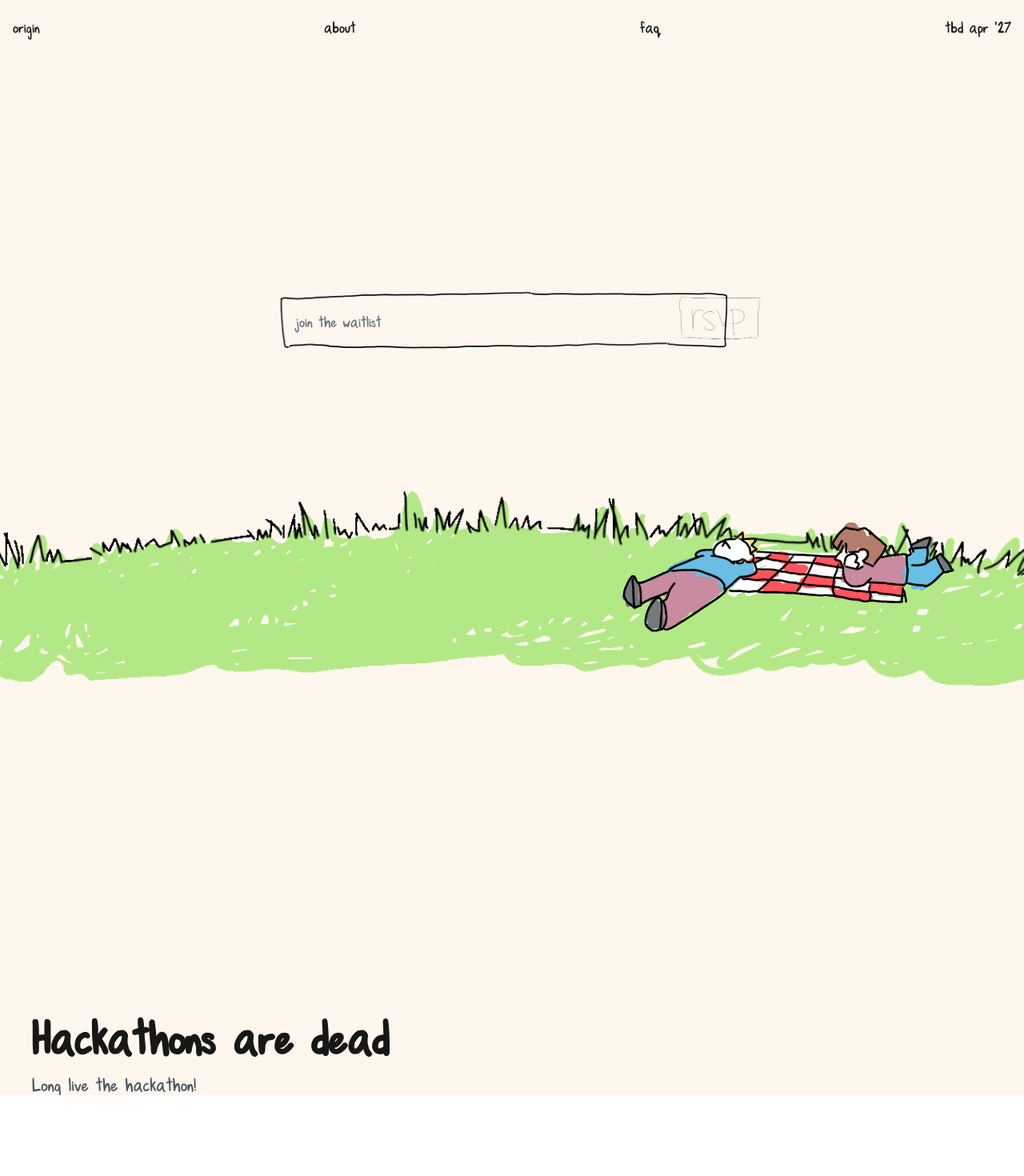
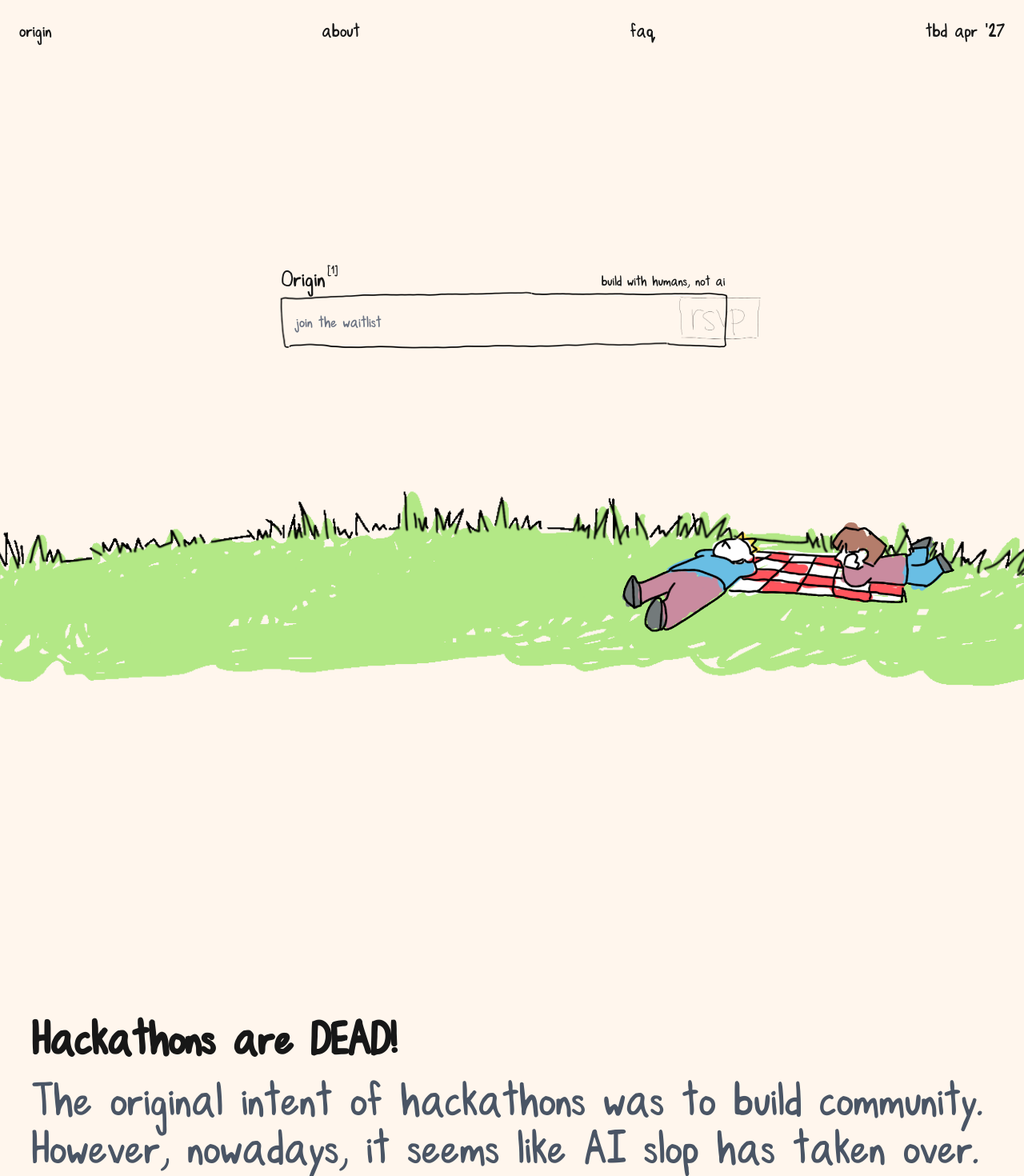
Before and after one commit to samzeh/origin, a Next.js app in the folder origin/: page / in a window 1280 px wide. Shown: the top 1470 px of the page at 80% size. Before the commit the page ends 1369 px from the top, so only its background shows below. Built offline with nearby package versions, Linux system fonts and the light colour scheme.

Commit message:
added hackathon name/definition

```diff
--- /dev/null
+++ b/origin/app/hero-waitlist.tsx
@@ -0,0 +1,50 @@
+"use client";
+
+import { useState } from "react";
+import { originFont } from "./fonts";
+import { WaitlistInput } from "./waitlist-input";
+
+export function HeroWaitlist() {
+  const [showDefinition, setShowDefinition] = useState(false);
+
+  return (
+    <div className={`${originFont.className} relative w-full max-w-[720px]`}>
+      <div className="pointer-events-none relative z-50">
+        <WaitlistInput />
+      </div>
+
+      <button
+        type="button"
+        className="absolute top-[28%] left-[10%] cursor-pointer text-left text-xl leading-none sm:text-2xl md:text-3xl"
+        onMouseEnter={() => setShowDefinition(true)}
+        onMouseLeave={() => setShowDefinition(false)}
+        onFocus={() => setShowDefinition(true)}
+        onBlur={() => setShowDefinition(false)}
+      >
+        Origin
+        <span className="relative -top-4 ml-0.75 text-[13px] leading-none sm:text-sm">
+          [1]
+        </span>
+      </button>
+
+      <h1 className="absolute top-[30%] right-[13%] max-w-[45%] text-right text-sm leading-relaxed sm:text-base md:text-lg">
+        build with humans, not ai
+      </h1>
+
+      <div
+        className={`absolute top-[62%] left-[11%] z-10 w-[82%] text-left leading-relaxed transition-opacity duration-300 ${
+          showDefinition ? "opacity-100" : "pointer-events-none opacity-0"
+        }`}
+        aria-hidden={!showDefinition}
+      >
+        <h1 className="text-base leading-relaxed sm:text-lg">
+          [1] Origin <span className="text-lg text-gray-600">noun</span>
+        </h1>
+        <p className="mt-0.5 text-lg leading-relaxed text-gray-600 sm:text-base">
+          a starting point where ideas first meet people and begin to take
+          shape
+        </p>
+      </div>
+    </div>
+  );
+}
--- a/origin/app/page.tsx
+++ b/origin/app/page.tsx
@@ -1,18 +1,18 @@
 import Image from "next/image";
 import { originFont } from "./fonts";
-import { WaitlistInput } from "./waitlist-input";
+import { HeroWaitlist } from "./hero-waitlist";
 
 export default function Home() {
   return (
     <main className="overflow-x-clip bg-[#fff6ed]">
       <section className="relative z-10 min-h-[calc(100svh+1px)]">
         <div
-          className={`${originFont.className} absolute top-0 z-30 flex w-full flex-row items-center justify-between gap-2 px-3 py-3 text-sm leading-relaxed sm:px-4 sm:py-4 sm:text-lg md:text-xl`}
+          className={`${originFont.className} absolute top-0 z-30 flex w-full flex-row items-center justify-between gap-2 px-4 py-3 text-lg leading-relaxed sm:px-6 sm:py-4 sm:text-xl md:text-2xl`}
         >
-          <button className="cursor-pointer">origin</button>
-          <button className="cursor-pointer">about</button>
-          <button className="cursor-pointer">faq</button>
-          <div className="shrink-0">tbd apr &apos;27</div>
+          <button className="cursor-pointer hover:underline">origin</button>
+          <button className="cursor-pointer hover:underline">about</button>
+          <button className="cursor-pointer hover:underline">faq</button>
+          <div className="shrink-0 ">tbd apr &apos;27</div>
         </div>
 
         <Image
@@ -31,8 +31,8 @@ export default function Home() {
           className="absolute bottom-16 right-2 z-10 h-auto w-[200px] sm:-bottom-28 sm:right-6 sm:w-[320px] md:-bottom-40 md:right-10 md:w-[500px]"
         />
 
-        <div className="absolute inset-0 z-20 flex flex-col items-center justify-center gap-6 px-4">
-          <WaitlistInput />
+        <div className="absolute inset-0 z-20 flex flex-col items-center justify-center px-4">
+          <HeroWaitlist />
         </div>
       </section>
 
@@ -42,10 +42,10 @@ export default function Home() {
         className={`${originFont.className} relative z-20 flex flex-col items-start px-5 pt-10 sm:px-10 sm:pt-20`}
       >
         <h1 className="text-3xl font-bold sm:text-5xl md:text-6xl">
-          Hackathons are dead
+          Hackathons are DEAD!
         </h1>
-        <p className="mt-3 text-lg text-gray-600 sm:mt-4 sm:text-2xl">
-          Long live the hackathon!
+        <p className="mt-3 text-lg text-gray-600 sm:mt-4 sm:text-6xl">
+          The original intent of hackathons was to build community. However, nowadays, it seems like AI slop has taken over. That's why we started Origin, the first anti-AI-slop hackathon, focused on building with humans instead of AI
         </p>
       </section>
     </main>
--- a/origin/app/waitlist-input.tsx
+++ b/origin/app/waitlist-input.tsx
@@ -384,7 +384,7 @@ export function WaitlistInput() {
 
   return (
     <form
-      className="relative w-full max-w-[720px]"
+      className="pointer-events-none relative w-full max-w-[720px]"
       onSubmit={onSubmit}
       noValidate
     >
@@ -481,7 +481,7 @@ export function WaitlistInput() {
           }
         }}
         placeholder={statusMessage || "join the waitlist"}
-        className={`${originFont.className} absolute top-1/2 left-8 right-[28%] z-10 -translate-y-1/2 bg-transparent px-3 py-1 text-sm leading-[1.8] text-black focus:outline-none sm:left-12 sm:right-[24%] sm:px-4 sm:text-lg md:left-16 md:right-[22%] md:px-6 md:text-xl ${
+        className={`${originFont.className} pointer-events-auto absolute top-1/2 left-8 right-[28%] z-10 -translate-y-1/2 bg-transparent px-3 py-1 text-sm leading-[1.8] text-black focus:outline-none sm:left-12 sm:right-[24%] sm:px-4 sm:text-lg md:left-16 md:right-[22%] md:px-6 md:text-xl ${
           status === "done"
             ? "placeholder:text-green-600"
             : status === "error"
@@ -492,7 +492,7 @@ export function WaitlistInput() {
 
       <button
         type="submit"
-        className="absolute right-1.5 top-1/2 z-20 -translate-y-1/2 cursor-pointer sm:right-3"
+        className="pointer-events-auto absolute right-1.5 top-1/2 z-20 -translate-y-1/2 cursor-pointer sm:right-3"
         onPointerEnter={onEnter}
         onPointerLeave={onLeave}
         onClick={onTap}
```
